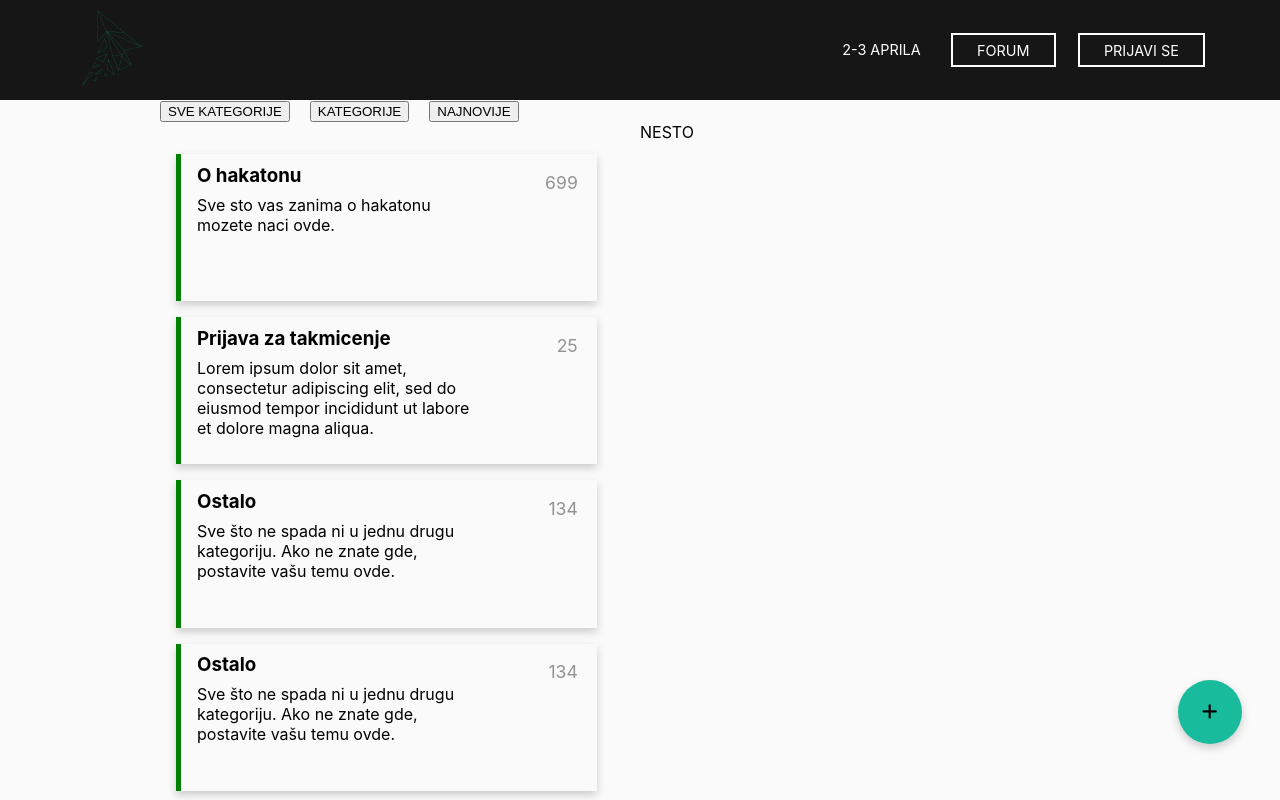
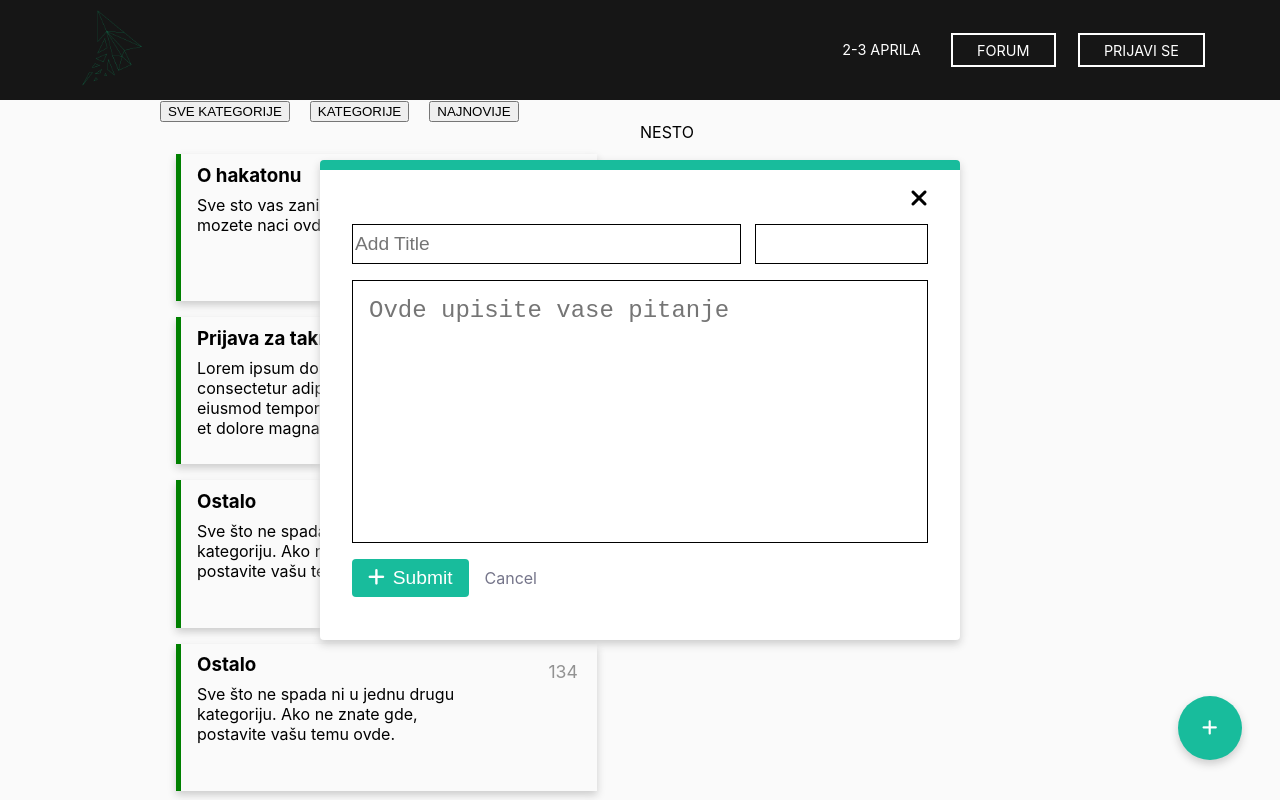
Before and after one commit to Nikolic-Marko/HZS_react, a React (Create React App) app: page /forum in a window 1280 px wide. Both pictures are taken after a click on the button 1209 px from the left and 712 px from the top of the page. Shown: the top 800 px of the page. Built offline with nearby package versions, Linux system fonts and the light colour scheme; the HTML template or start-up script is replaced by a standard one.

Commit message:
added modal

```diff
--- a/src/component/Forum/Forum.js
+++ b/src/component/Forum/Forum.js
@@ -1,13 +1,22 @@
-import React from 'react'
+import React, { useState } from 'react'
 import Header from '../Header'
 import ForumNavigacija from './ForumNavigacija/ForumNavigacija'
 import classes from './Forum.module.css'
 import ForumKategorije from './ForumKategorije/ForumKategorije'
 import ForumLatest from './ForumLatest/ForumLatest'
-import { StickyContainer, Sticky } from 'react-sticky'
-import SticklyCircle from './StickyCircle/SticklyCircle'
+import Modal from './Modal/Modal'
 
 const Forum = () => {
+  const [showModal, setShowModal] = useState(false)
+
+  const showNewTopic = () => {
+    setShowModal(true)
+  }
+
+  const closeModal = () => {
+    setShowModal(false)
+  }
+
   const styleTopic = {
     height: '4rem',
     width: '4rem',
@@ -26,7 +35,6 @@ const Forum = () => {
   }
   return (
     <React.Fragment>
-      <StickyContainer>
       <Header />
       <div className={classes.Background}>
         <div className={classes.Forum}>
@@ -37,15 +45,10 @@ const Forum = () => {
           </div>
         </div>
       </div>
-        <SticklyCircle />
-        {/* <Sticky>
-          {({ style }) => (
-            <button style={{ ...style, ...styleTopic }}>
-              <i className="fas fa-plus"></i>
+      <button className={classes.Sticky} onClick={showNewTopic}>
+        <i className="fas fa-plus" style={{ color: 'white' }}></i>
       </button>
-          )}
-        </Sticky> */}
-      </StickyContainer>
+      <Modal show={showModal} modalClosed={closeModal} />
     </React.Fragment>
   )
 }
--- a/src/component/Forum/Forum.module.css
+++ b/src/component/Forum/Forum.module.css
@@ -26,3 +26,36 @@
   box-shadow: 0 4px 8px #ccc;
   border: none;
 }
+
+.Sticky {
+  left: 90%;
+  top: 90%;
+  position: fixed;
+  transform: translateZ(0);
+  height: 4rem;
+  font-size: 1.1rem;
+  width: 4rem;
+  background-color: #18bc9c;
+  border-radius: 50%;
+  float: right;
+  display: flex;
+  justify-content: center;
+  align-items: center;
+  top: 87%;
+  left: 92%;
+  box-shadow: 0 4px 8px #ccc;
+  border: none;
+  transition: all 0.5s;
+  transform-origin: left;
+}
+
+.Sticky:active {
+  border: none;
+}
+
+.Sticky:focus {
+  outline: none;
+}
+
+.Sticky:hover {
+}
--- /dev/null
+++ b/src/component/Forum/Modal/Modal.js
@@ -0,0 +1,54 @@
+import React from 'react'
+
+import classes from './Modal.module.css'
+const modal = (props) => {
+  return (
+    <React.Fragment>
+      <div
+        className={classes.Modal}
+        style={{
+          transform: props.show ? 'translateY(0)' : 'translateY(-100vh)',
+          opacity: props.show ? '1' : '0',
+        }}
+      >
+        <div className={classes.Content}>
+          <form action="/submit" method="get" style={{ height: '60%' }}>
+            <span className={classes.Icon} onClick={props.modalClosed}>
+              <i class="fas fa-times"></i>
+            </span>
+            <div className={classes.Inputi}>
+              <input
+                type="text"
+                placeholder="Add Title"
+                className={classes.Input1}
+              ></input>
+              <input type="text" className={classes.Input2}></input>
+            </div>
+            <div className={classes.Tekst}>
+              <textarea
+                placeholder="Ovde upisite vase pitanje"
+                className={classes.TekstArea}
+                style={{
+                  resize: 'none',
+                }}
+              />
+            </div>
+            <div className={classes.Submit}>
+              <div className={classes.SubmitButtons}>
+                <button type="submit" className={classes.btnSubmit}>
+                  <i className="fas fa-plus" style={{ color: 'white' }}></i>
+                  <span>Submit</span>
+                </button>
+                <a className={classes.btnCancel} onClick={props.modalClosed}>
+                  Cancel
+                </a>
+              </div>
+            </div>
+          </form>
+        </div>
+      </div>
+    </React.Fragment>
+  )
+}
+
+export default React.memo(modal)
--- /dev/null
+++ b/src/component/Forum/Modal/Modal.module.css
@@ -0,0 +1,128 @@
+.Modal {
+  position: fixed;
+  display: flex;
+  align-items: center;
+  z-index: 500;
+  background-color: white;
+  width: 50%;
+  height: 50%;
+  box-shadow: 0 4px 8px #ccc;
+  padding: 16px;
+  left: 25%;
+  top: 20%;
+  box-sizing: border-box;
+  transition: all 0.3s ease-out;
+  border-top: 10px solid #18bc9c;
+  border-radius: 4px;
+}
+
+.Content {
+  width: 100%;
+  height: 100%;
+  padding: 1rem;
+  display: flex;
+  flex-direction: column;
+}
+
+.Icon {
+  display: flex;
+  justify-content: flex-end;
+  font-size: 1.5rem;
+}
+
+.Inputi {
+  width: 100%;
+  display: flex;
+  justify-content: space-between;
+  align-items: center;
+  margin-bottom: 2.7%;
+  margin-top: 2.5%;
+}
+
+.Input1 {
+  width: 67.5%;
+
+  height: 2.5rem;
+  border: 1px solid black;
+  font-size: 1.2rem;
+  box-sizing: border-box;
+}
+
+.Input1:focus {
+  outline: none;
+  border: 1px solid #18bc9c;
+}
+
+.Input2 {
+  font-size: 1.2rem;
+  box-sizing: border-box;
+  width: 30%;
+  height: 2.5rem;
+  border: 1px solid black;
+}
+.Input2:focus {
+  outline: none;
+  border: 1px solid #18bc9c;
+}
+
+.Tekst {
+  margin: 0 1rem;
+  height: 100%;
+  margin: 0;
+}
+
+.TekstArea {
+  width: 100%;
+  box-sizing: border-box;
+  padding: 1rem;
+  border: 1px solid black;
+  font-size: 1.5rem;
+  height: 100%;
+}
+
+.TekstArea:focus {
+  outline: none;
+  border: 1px solid #18bc9c;
+}
+
+.Submit {
+  margin-top: 1rem;
+}
+
+.btnSubmit {
+  border: none;
+  outline: none;
+  background-color: #18bc9c;
+  font-size: 1.2rem;
+  cursor: pointer;
+  border-radius: 4px;
+  color: white;
+  padding: 0.5rem 1rem;
+  transition: all 0.3s;
+}
+.btnSubmit i {
+  margin-right: 0.5rem;
+}
+
+.btnSubmit:hover {
+  background-color: #128d75;
+}
+
+.btnCancel {
+  margin-left: 1rem;
+  border: none;
+  cursor: pointer;
+  color: #75758a;
+  outline: none;
+  background-color: white;
+}
+
+.btnCancel:hover {
+  color: #ea4c3c;
+}
+
+@media only screen and (min-width: 1200px) and (max-width: 1600px) {
+  .Modal {
+    height: 60%;
+  }
+}
--- a/src/component/Forum/StickyCircle/SticklyCircle.js
+++ /dev/null
@@ -1,30 +0,0 @@
-import React from 'react'
-import { Sticky } from 'react-sticky'
-import { css } from '@emotion/react'
-import classes from './StickyCircle.module.css'
-
-const SticklyCircle = () => {
-  const styleTopic = {
-    height: '4rem',
-    width: '4rem',
-    backgroundColor: '#18bc9c',
-    borderRadius: '50%',
-    display: 'flex',
-    justifyContent: 'center',
-    alignItems: 'center',
-    top: '85%',
-    left: '92%',
-    boxShadow: '0 4px 8px #ccc',
-    border: 'none',
-    ':active': {
-      color: 'red',
-    },
-  }
-  return (
-    <button className={classes.Sticky}>
-      <i className="fas fa-plus"></i>
-    </button>
-  )
-}
-
-export default SticklyCircle
--- a/src/component/Forum/StickyCircle/StickyCircle.module.css
+++ /dev/null
@@ -1,32 +0,0 @@
-.Sticky {
-  left: 90%;
-  top: 90%;
-  position: fixed;
-  transform: translateZ(0);
-  height: 4rem;
-  font-size: 1.1rem;
-  width: 4rem;
-  background-color: #18bc9c;
-  border-radius: 50%;
-  float: right;
-  display: flex;
-  justify-content: center;
-  align-items: center;
-  top: 85%;
-  left: 92%;
-  box-shadow: 0 4px 8px #ccc;
-  border: none;
-  transition: all 0.5s;
-  transform-origin: left;
-}
-
-.Sticky:active {
-  border: none;
-}
-
-.Sticky:focus {
-  outline: none;
-}
-
-.Sticky:hover {
-}
```
Also changed, not shown: 1 other file (tests, documents, lock files or other folders). Lines whose indentation alone changed are shown as unchanged.
